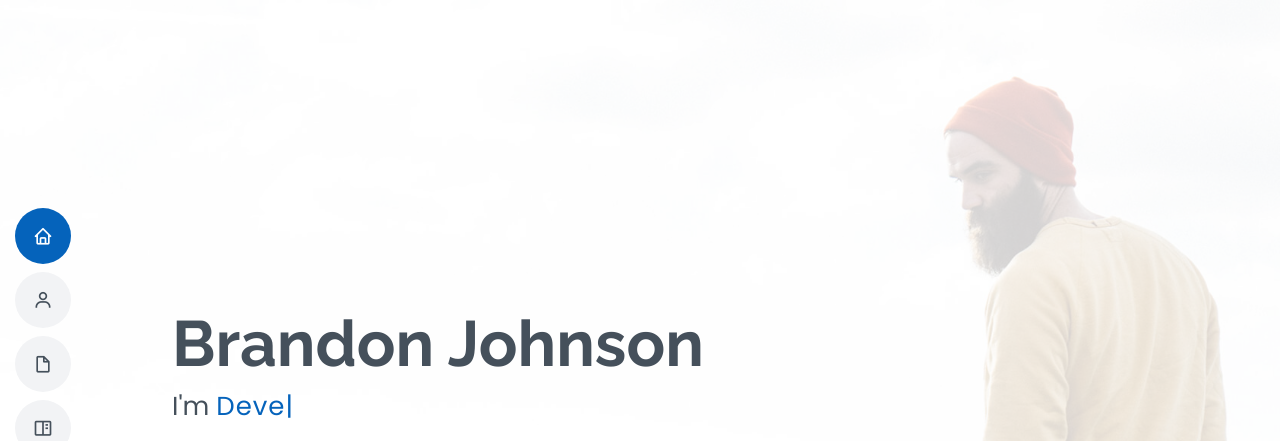
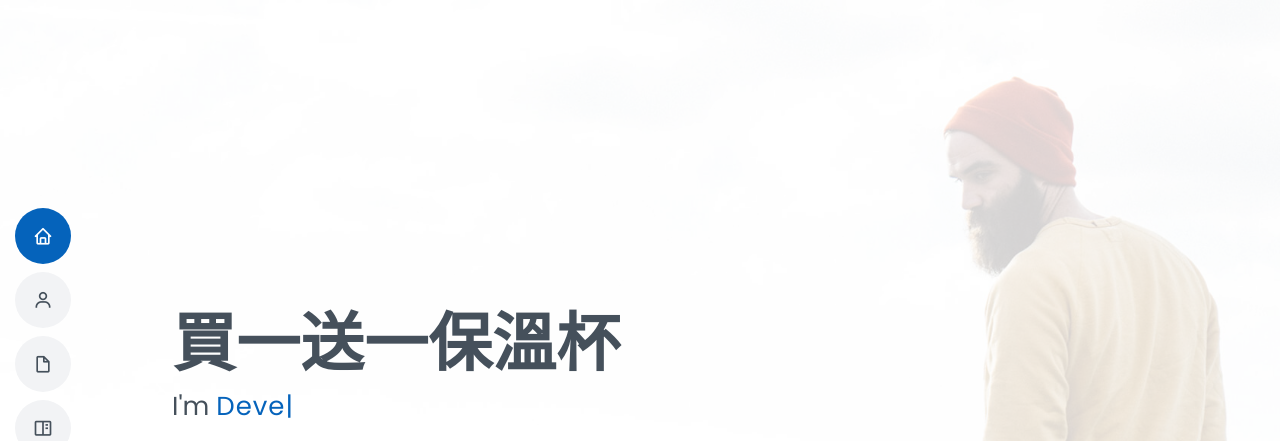
Before and after one commit to Derrick950902/Derrick950902.github.io, a plain HTML site: page index.html in a window 1280 px wide. Shown: the top 441 px of the page. Drawn offline with nearby package versions, Linux system fonts and the light colour scheme.

Commit message:
Update index.html

```diff
--- a/index.html
+++ b/index.html
@@ -60,7 +60,7 @@
   <!-- ======= Hero Section ======= -->
   <section id="hero" class="d-flex flex-column justify-content-center">
     <div class="container" data-aos="zoom-in" data-aos-delay="100">
-      <h1>Brandon Johnson</h1>
+      <h1>買一送一保溫杯</h1>
       <p>I'm <span class="typed" data-typed-items="Designer, Developer, Freelancer, Photographer"></span></p>
       <div class="social-links">
         <a href="#" class="twitter"><i class="bx bxl-twitter"></i></a>
```
